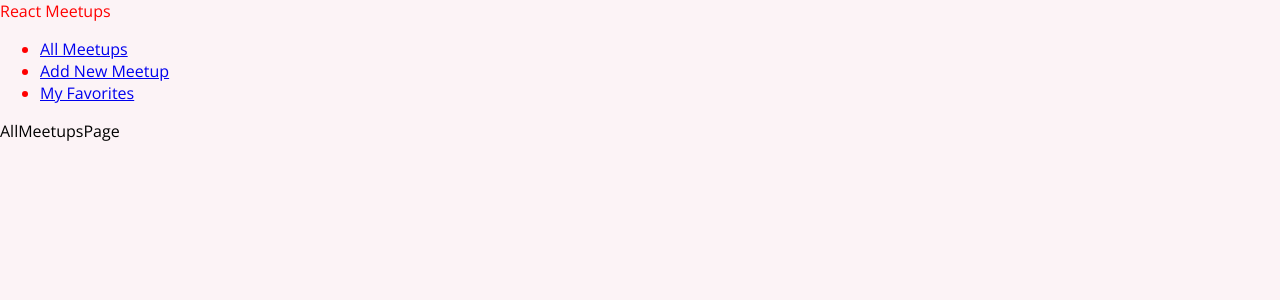
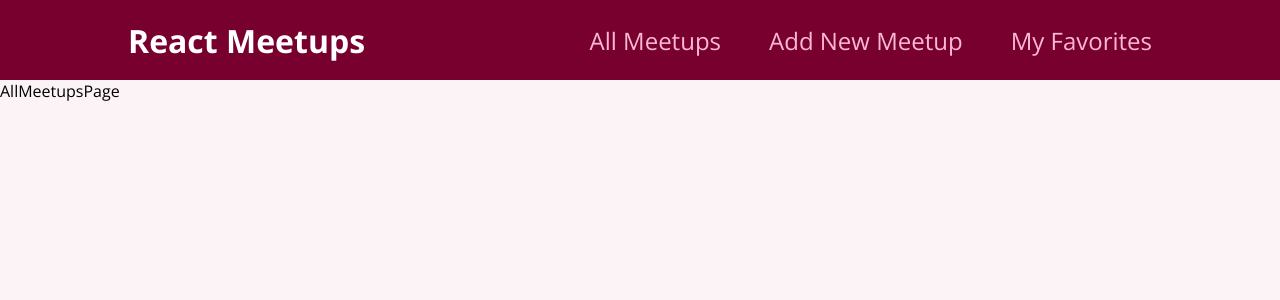
Before and after one commit to fredyvelasquezgt/meetups-app-react, a React (Create React App) app: page / in a window 1280 px wide. Shown: the top 300 px of the page. Built offline with nearby package versions, Linux system fonts and the light colour scheme.

Commit message:
addind full styles

```diff
--- a/src/components/layout/MainNavigation.js
+++ b/src/components/layout/MainNavigation.js
@@ -5,7 +5,7 @@
 
 function MainNavigation() {
     return <header className={classes.header} >
-        <div>React Meetups</div>
+        <div className={classes.logo} >React Meetups</div>
             <nav>
                 <ul>
                     <li>
--- a/src/components/layout/MainNavigation.module.css
+++ b/src/components/layout/MainNavigation.module.css
@@ -1,3 +1,47 @@
 .header {
-    color: red;
-}
+    width: 100%;
+    height: 5rem;
+    display: flex;
+    align-items: center;
+    justify-content: space-between;
+    background-color: #77002e;
+    padding: 0 10%;
+  }
+
+  .logo {
+    font-size: 2rem;
+    color: white;
+    font-weight: bold;
+  }
+
+  .header ul {
+    list-style: none;
+    margin: 0;
+    padding: 0;
+    display: flex;
+    align-items: baseline;
+  }
+
+  .header li {
+    margin-left: 3rem;
+  }
+
+  .header a {
+    text-decoration: none;
+    font-size: 1.5rem;
+    color: #fcb8d2;
+  }
+
+  .header a:hover,
+  .header a:active,
+  .header a.active {
+    color: white;
+  }
+
+  .badge {
+    background-color: #cc2062;
+    color: white;
+    border-radius: 12px;
+    padding: 0 1rem;
+    margin-left: 0.5rem;
+  }
```
